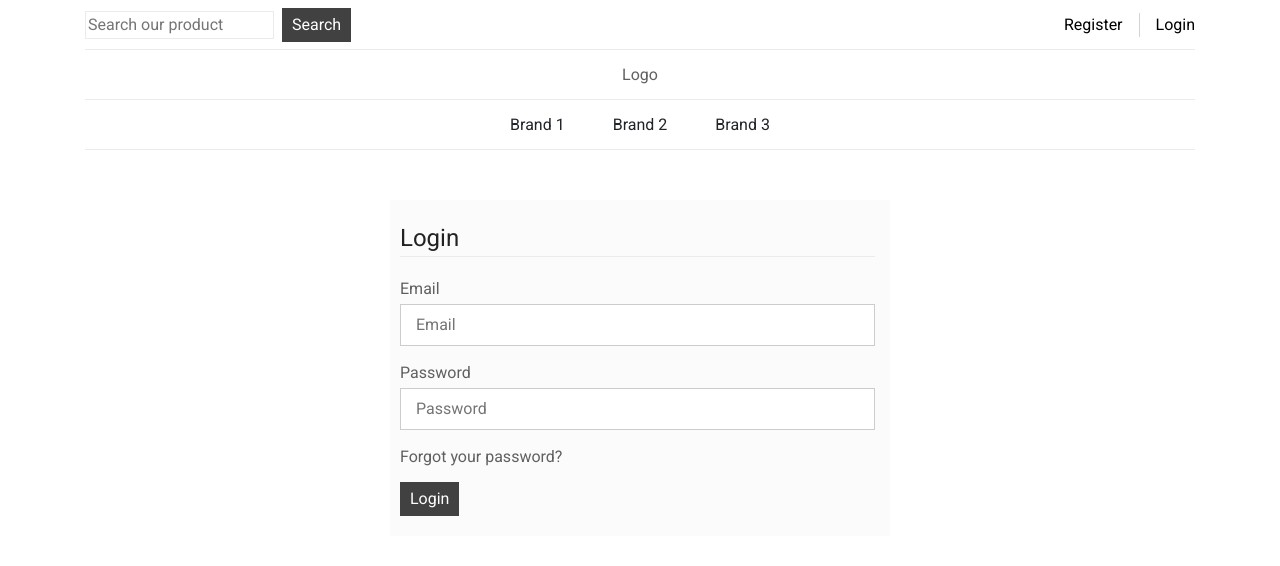
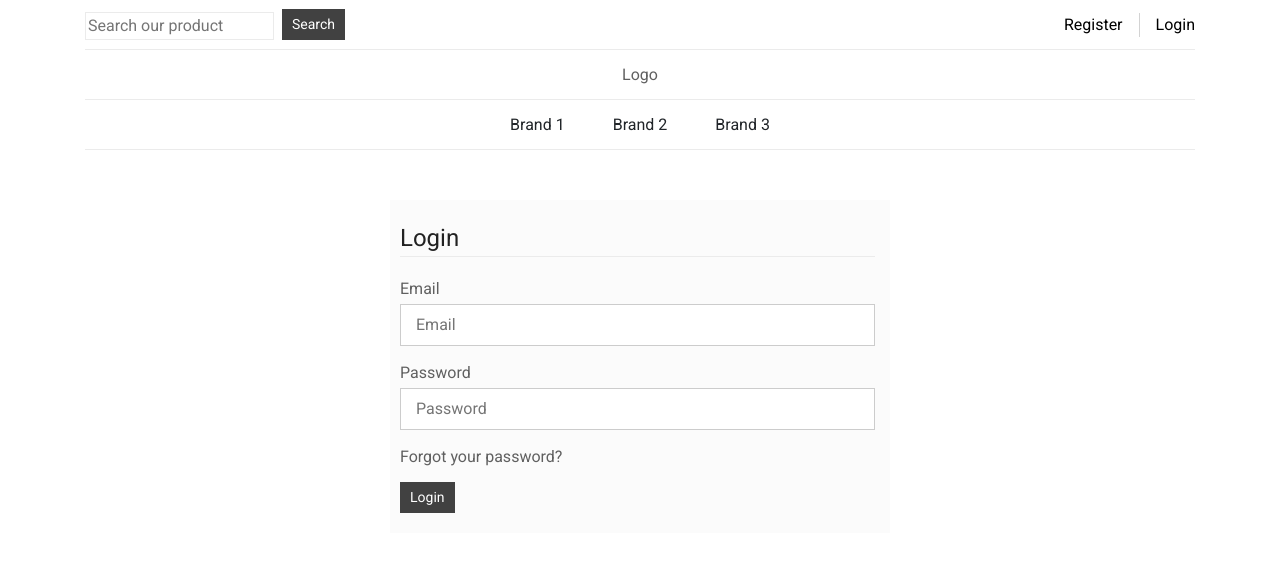
Before and after one commit to mfadhima/Final-Project, a React (Create React App) app in the folder final-project/: page /login in a window 1280 px wide. Shown: the top 566 px of the page. Built offline with nearby package versions, Linux system fonts and the light colour scheme.

Commit message:
update something

```diff
--- /dev/null
+++ b/final-project/src/components/ManageProducts.css
@@ -0,0 +1,16 @@
+.button-ku {
+    color: white;
+    font-size: 14px;
+    background-color: rgb(65, 65, 65);
+    border: none;
+    padding: 5px 10px;
+    align-items: center;
+    transition: all 0.3s ease 0s;
+    border-radius: 0;
+}
+
+.button-ku:hover {
+    background-color: white;
+    border: 1px solid black;
+    color: black;
+}
--- a/final-project/src/components/ManageProducts.jsx
+++ b/final-project/src/components/ManageProducts.jsx
@@ -1,6 +1,8 @@
 import React, {Component} from 'react'
 import {connect} from 'react-redux'
 import {Redirect} from 'react-router-dom'
+
+import './ManageProducts.css'
 
 class ManageProducts extends Component {
     render() {
@@ -26,7 +28,7 @@
                                     <td><input type="text" className="form-control"/></td>
                                     <td><input type="text" className="form-control"/></td>
                                     <td><input type="text" className="form-control"/></td>
-                                    <td><button className="btn">Add Product</button></td>
+                                    <td><button className="button-ku">Add Product</button></td>
                                 </tr>
                             </tbody>
                         </table>
```
